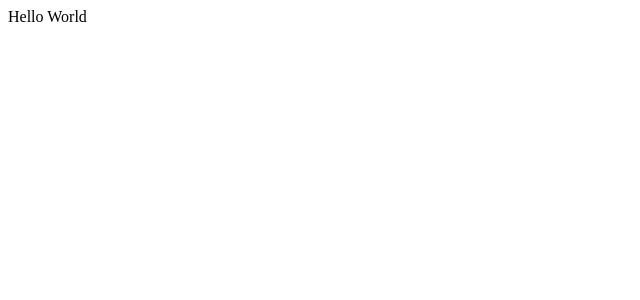
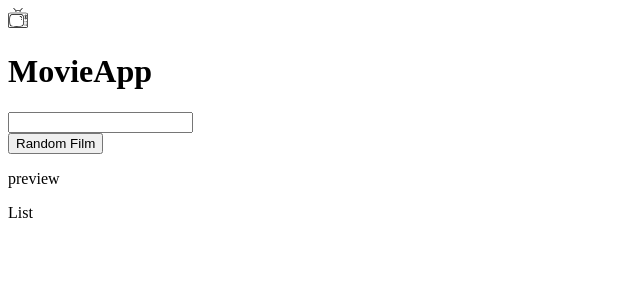
Before and after one commit to tonyaber/movie-app-react, a React app: page / in a window 1280 px wide. Shown: the top 300 px of the page, without its empty margins (0-640 px from the left). Built offline with nearby package versions, Linux system fonts and the light colour scheme.

Commit message:
feat: add main blocks

```diff
--- /dev/null
+++ b/declare.d.ts
@@ -0,0 +1,4 @@
+
+declare module '*.json';
+
+declare module '*.svg'
--- a/package.json
+++ b/package.json
@@ -14,6 +14,7 @@
   "author": "",
   "license": "ISC",
   "devDependencies": {
+    "@types/styled-components": "^5.1.26",
     "@webpack-cli/generators": "^2.5.0",
     "css-loader": "^6.7.1",
     "html-webpack-plugin": "^5.5.0",
@@ -29,6 +30,7 @@
     "@types/react": "^18.0.17",
     "@types/react-dom": "^18.0.6",
     "react": "^18.2.0",
-    "react-dom": "^18.2.0"
+    "react-dom": "^18.2.0",
+    "styled-components": "^5.3.5"
   }
 }
--- a/src/app/application.tsx
+++ b/src/app/application.tsx
@@ -1,7 +1,17 @@
-import React from "react";
+import React, { useState } from "react";
+import Header from '../header/header';
+import Preview from '../preview/preview';
+import List from '../list/list';
 
-export default function Application(){
+
+
+export default function Application() {
+
     return (
-        <div>Hello World</div>
+      <>
+        <Header />
+        <Preview/>
+        <List/>
+      </>
     )
 }
--- /dev/null
+++ b/src/header/header.tsx
@@ -0,0 +1,15 @@
+import React from "react";
+import Logo from './logo';
+import SearchPanel from './searchPanel';
+import RandomFilm from './randomFilm';
+
+export default function Header(){
+  return (
+      <>
+        <Logo/>
+        <SearchPanel />
+        <br/>
+        <RandomFilm/>
+      </>
+    )
+}
--- /dev/null
+++ b/src/header/logo.tsx
@@ -0,0 +1,17 @@
+import React from "react";
+import img from '../assets/svg/tv.svg'
+import styled from "styled-components";
+
+const Image = styled.img`
+  width: 20px;
+  heigth: auto;
+`;
+
+export default function Logo(){
+    return (
+      <>
+        <Image src={img} />
+        <h1>MovieApp</h1>
+      </>
+    )
+}
--- /dev/null
+++ b/src/header/randomFilm.tsx
@@ -0,0 +1,7 @@
+import React from "react";
+
+export default function RandomFilm(){
+    return (
+     <button>Random Film</button>
+    )
+}
--- /dev/null
+++ b/src/header/searchPanel.tsx
@@ -0,0 +1,9 @@
+import React from "react";
+
+export default function SearchPanel(){
+    return (
+      <>
+        <input type="text"/>
+      </>
+    )
+}
--- /dev/null
+++ b/src/list/list.tsx
@@ -0,0 +1,10 @@
+import React from "react";
+
+
+export default function List(){
+  return (
+    <>
+      <p>List</p>
+      </>
+    )
+}
--- /dev/null
+++ b/src/preview/preview.tsx
@@ -0,0 +1,9 @@
+import React from "react";
+
+export default function Preview(){
+  return (
+    <>
+      <p>preview</p>
+      </>
+    )
+}
--- a/tsconfig.json
+++ b/tsconfig.json
@@ -8,5 +8,5 @@
     "sourceMap": true,
     "jsx": "react-jsx"
   },
-  "files": ["src/index.tsx"]
+  "files": ["src/index.tsx", "./declare.d.ts"]
 }
```
Also changed, not shown: src/assets/svg/tv.svg (added), 1 other file (tests, documents, lock files or other folders).
